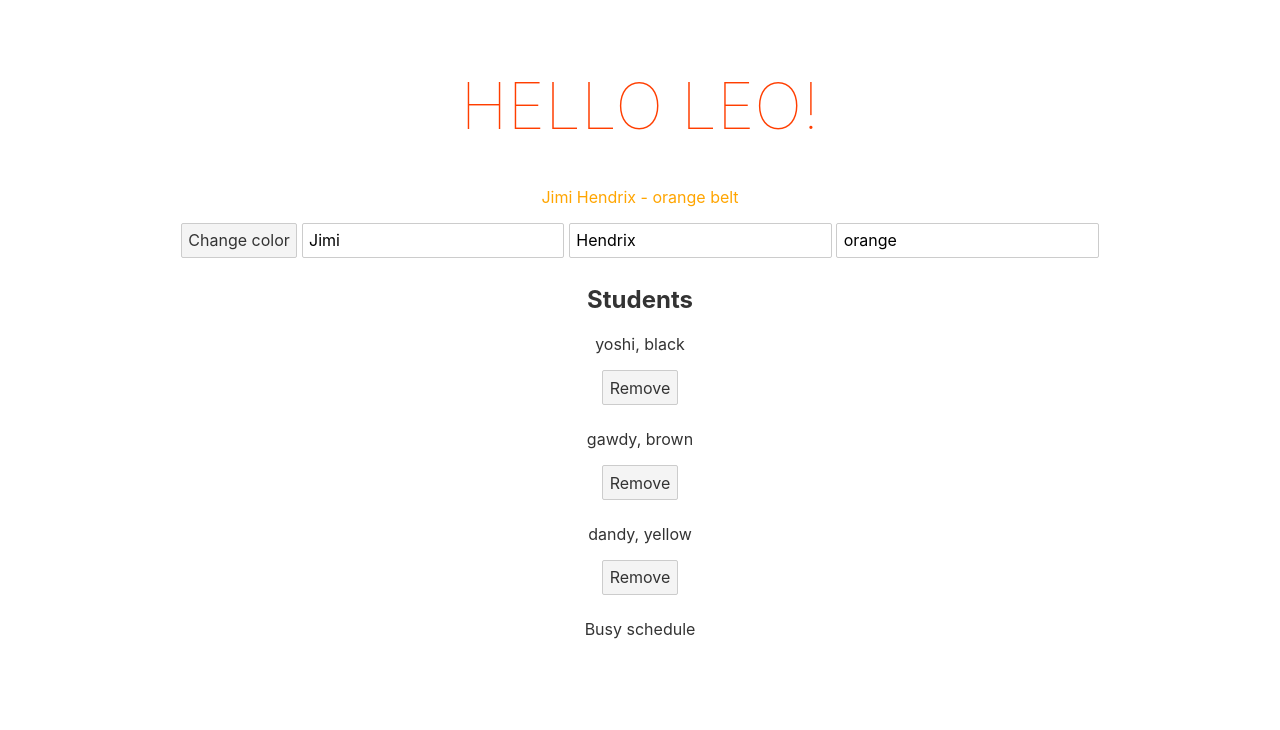
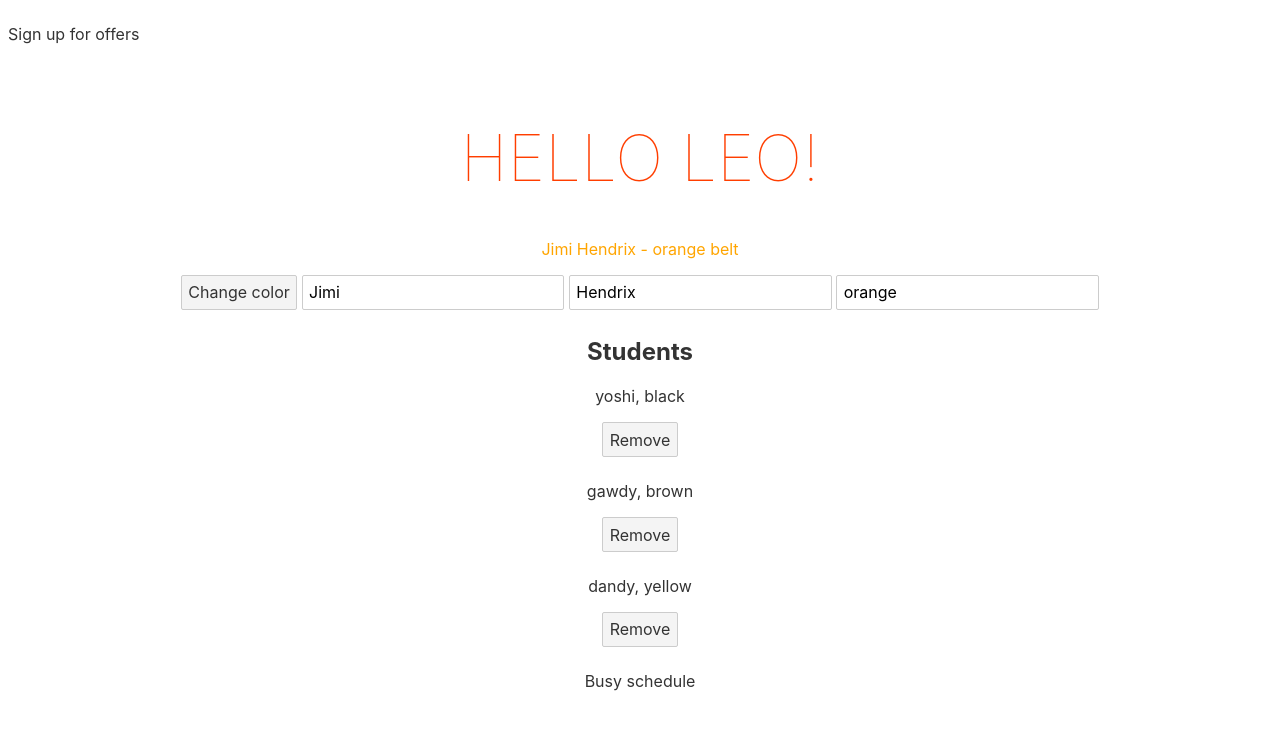
Before and after one commit to hckrtst/polls, a Svelte app: page / in a window 1280 px wide. Shown: the top 730 px of the page. Built offline with nearby package versions, Linux system fonts and the light colour scheme.

Commit message:
add basic component

```diff
--- a/src/App.svelte
+++ b/src/App.svelte
@@ -1,5 +1,6 @@
 <script>
   import { each } from "svelte/internal";
+  import Modal from "./Modal.svelte";
 
   let name = "Leo";
   let belt = "orange";
@@ -42,6 +43,7 @@
   }
 </style>
 
+<Modal />
 <main>
   <h1>Hello {name}!</h1>
   <p style="color: {belt}">{fullName} - {belt} belt</p>
--- /dev/null
+++ b/src/Modal.svelte
@@ -0,0 +1,7 @@
+<script>
+  let show = true;
+</script>
+
+<div>
+  <p>Sign up for offers</p>
+</div>
```
